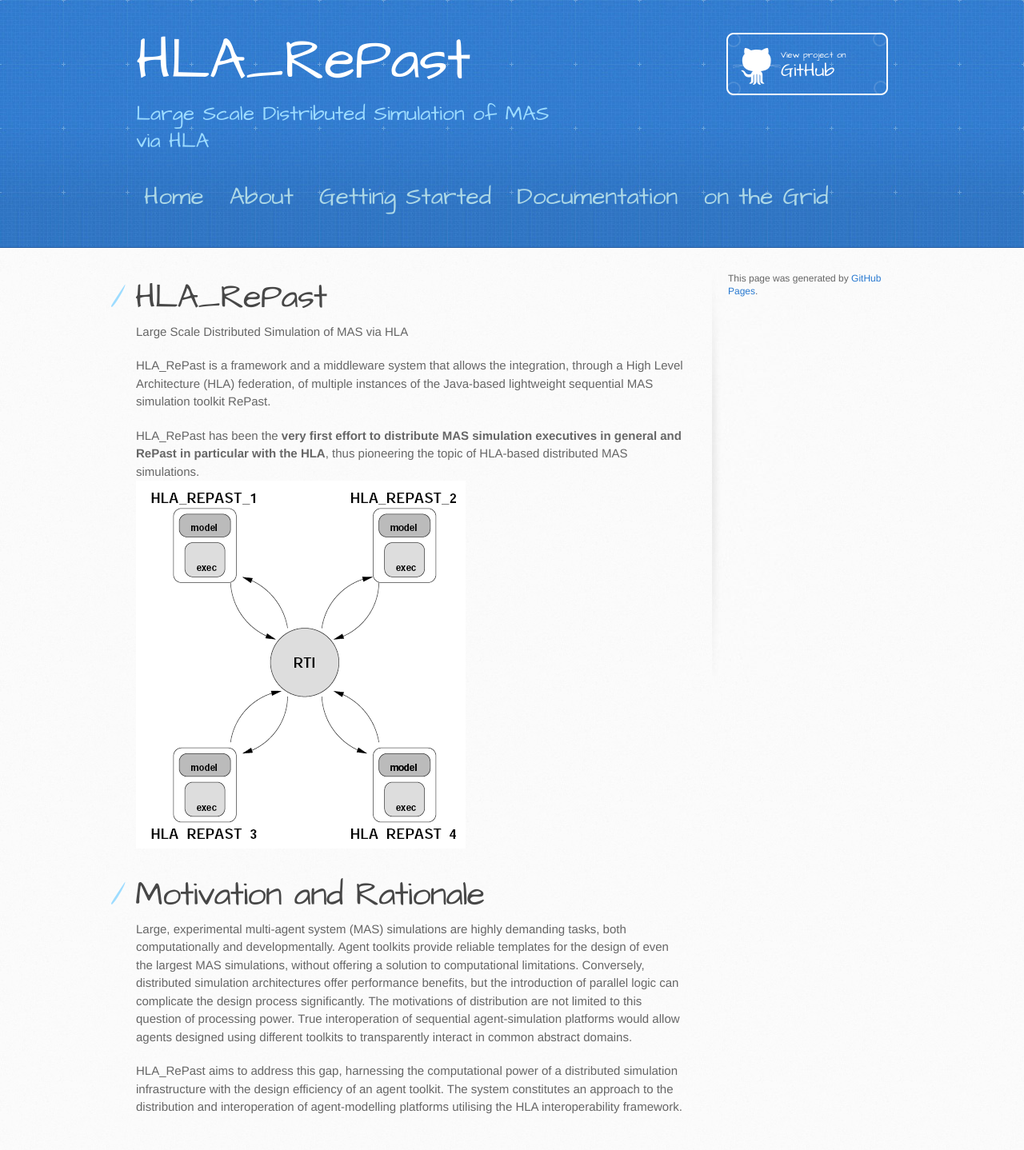
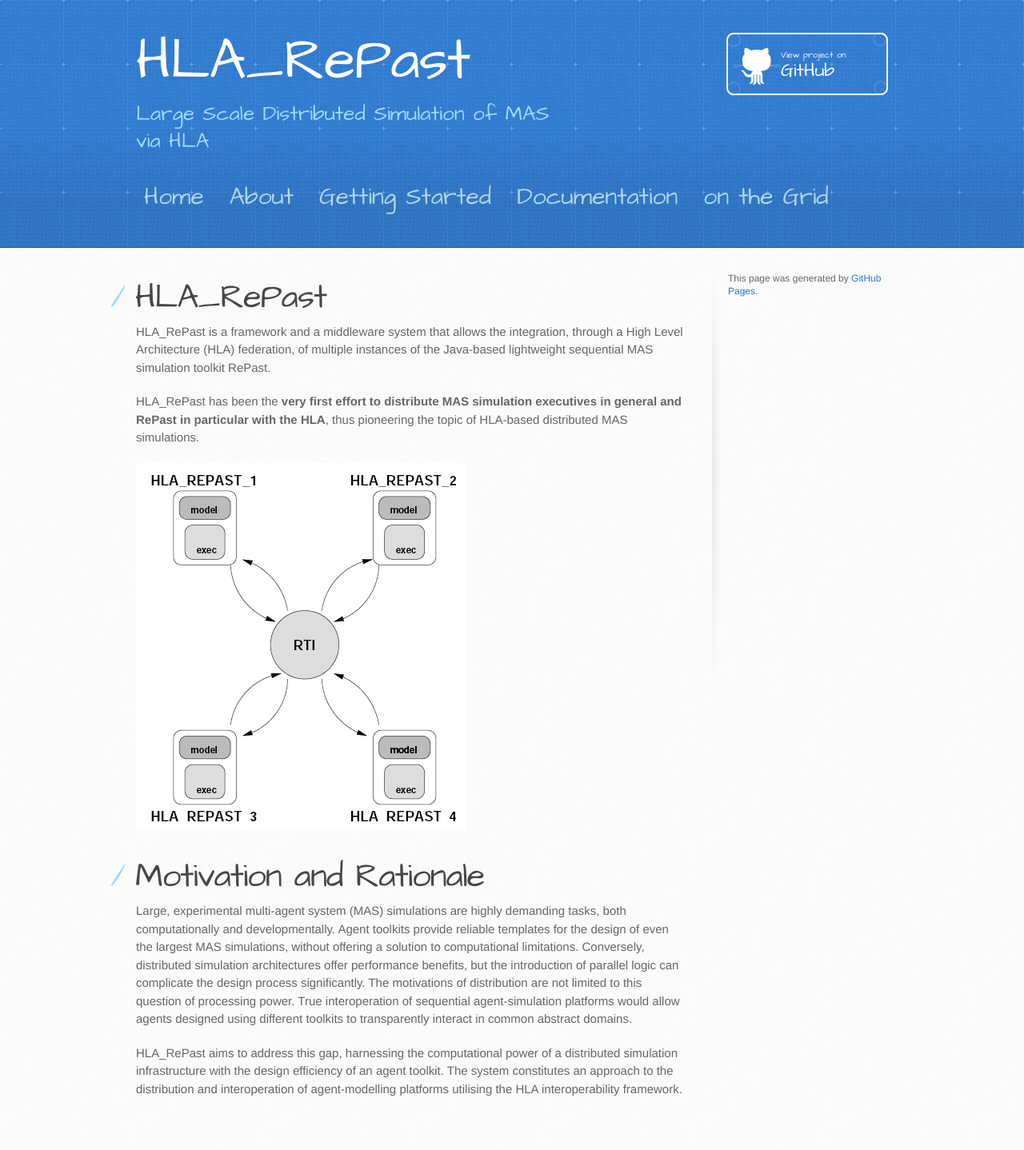
Before and after one commit to theogeorgios/hla-repast.github.io, a Jekyll site: the page built from index.md, in a window 1280 px wide. Shown: the whole page at 80% size. Built offline with Jekyll 4.4.1, drawn with Linux system fonts in a browser that asks for light colours; our own code applies the rules of GitHub Pages for plain Markdown files; after the commit the page ends 1416 px from its top, so only the background shows below that.

Commit message:
Update index.md

```diff
--- a/index.md
+++ b/index.md
@@ -4,13 +4,12 @@ layout: default
 
 # HLA_RePast
 
-Large Scale Distributed Simulation of MAS via HLA
-
 HLA_RePast is a framework and a middleware system that allows the integration, through a High Level Architecture (HLA) federation,
 of multiple instances of the Java-based lightweight sequential MAS simulation toolkit RePast.
 
 HLA_RePast has been the **very first effort to distribute MAS simulation executives in general and RePast in particular with the HLA**,
 thus pioneering the topic of HLA-based distributed MAS simulations.
+
 ![](/assets/images/hla-repast/arch.png)
 
 # Motivation and Rationale
```
